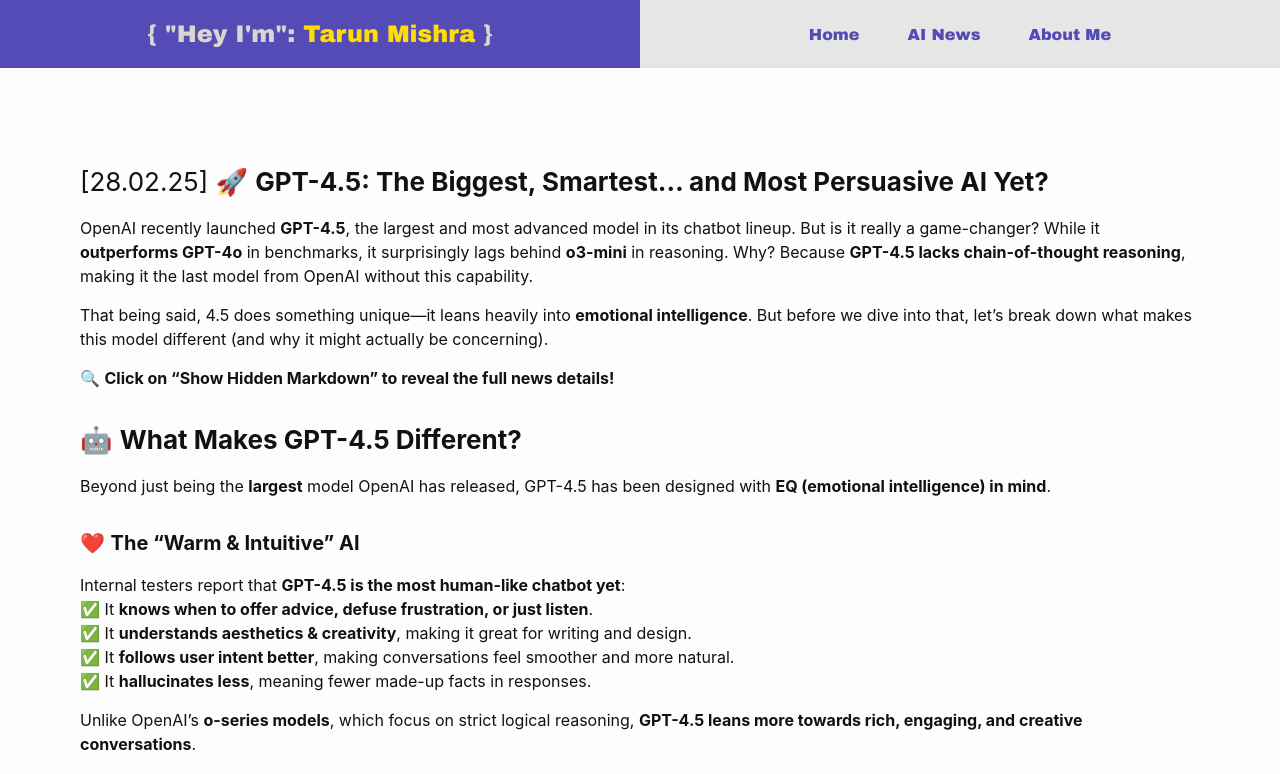
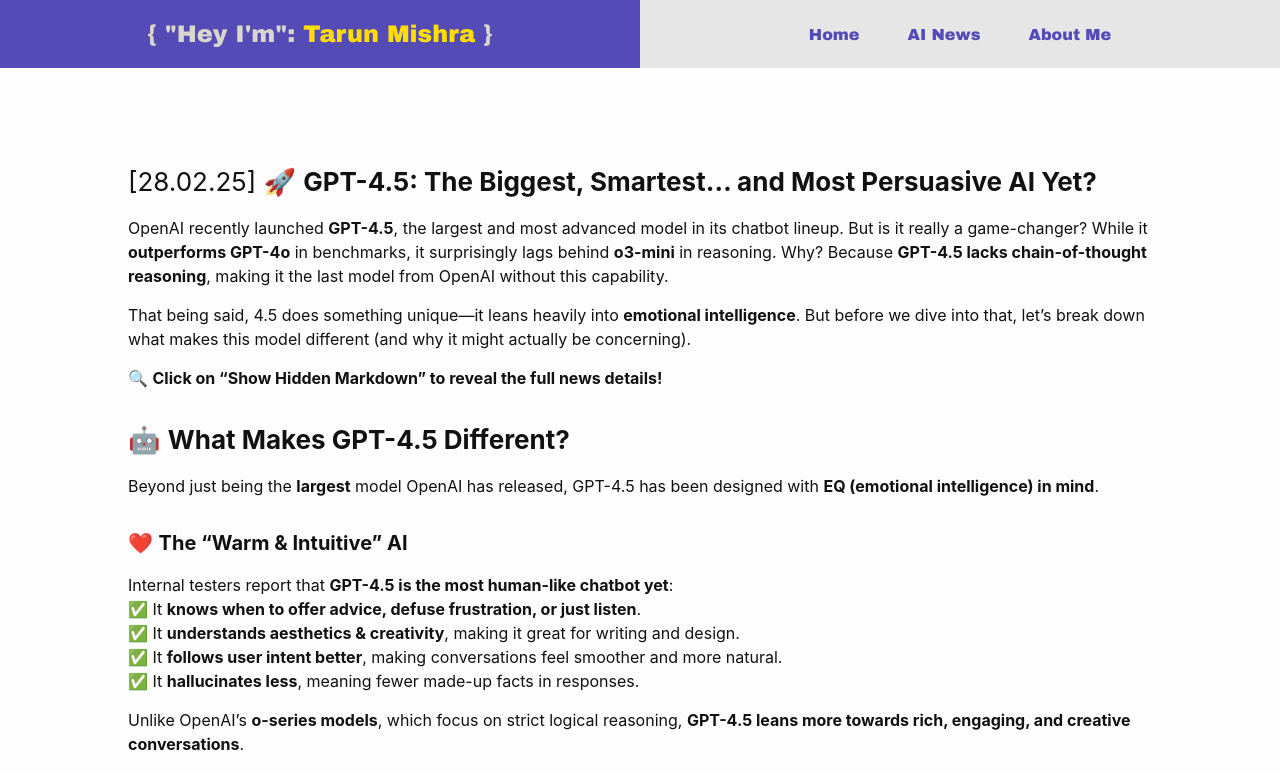
Before and after one commit to tarundirector/tarunmishra.github.io, a Jekyll site: the page built from march_newspage.md, in a window 1280 px wide. Shown: the top 774 px of the page. Built offline with Jekyll 4.4.1, drawn with Linux system fonts in a browser that asks for light colours.

Commit message:
Update _layout.scss

```diff
--- a/_sass/minima/_layout.scss
+++ b/_sass/minima/_layout.scss
@@ -274,7 +274,7 @@
 }
 
 .post-content {
-  margin: $spacing-unit 5rem;
+  margin: $spacing-unit 8rem;
 
   h1, h2, h3, h4, h5, h6 { margin-top: $spacing-unit }
 
```
